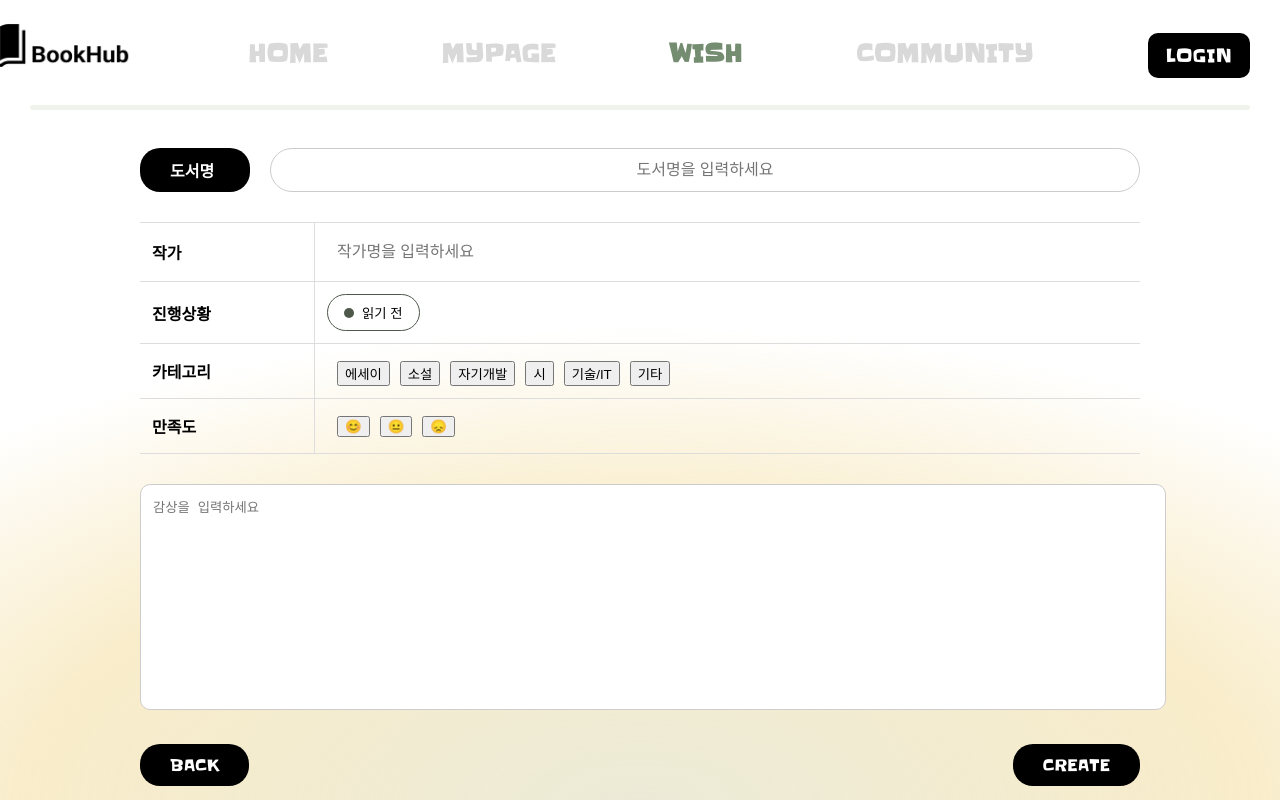
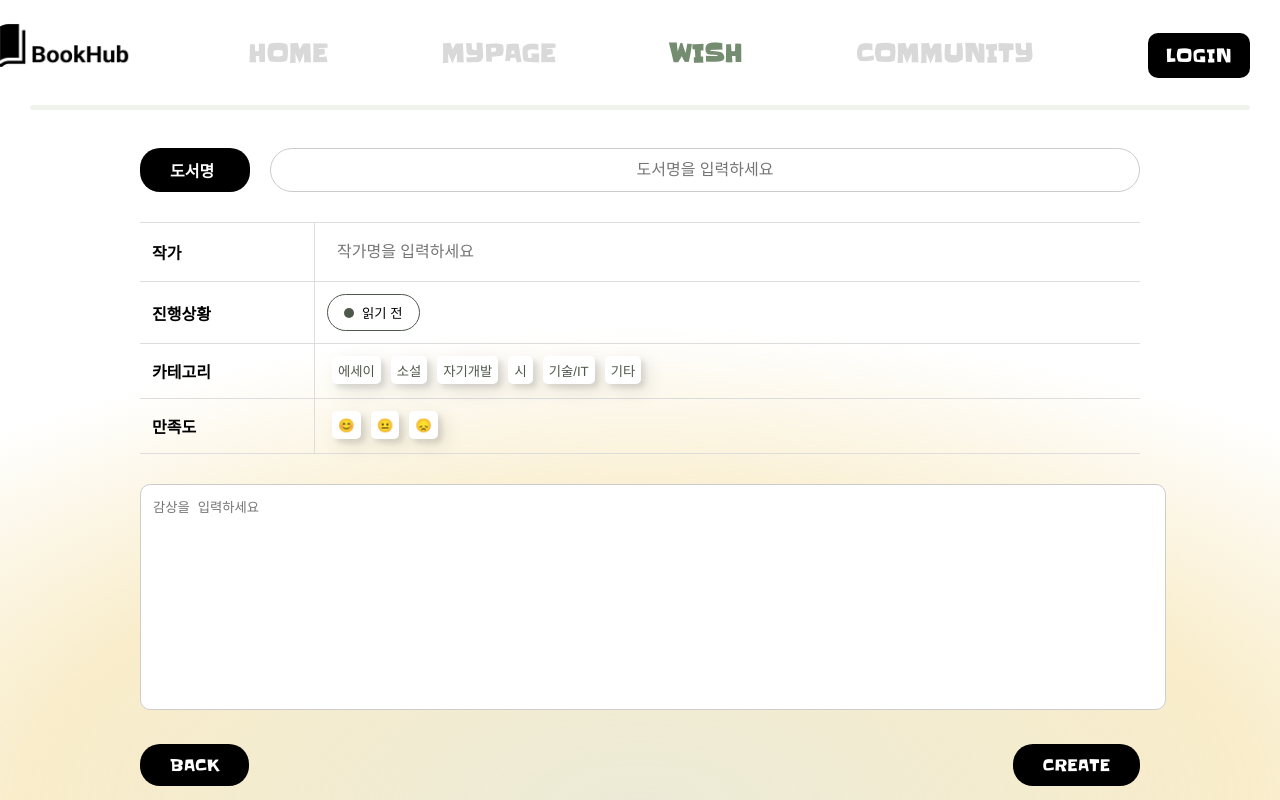
Before and after one commit to BookHub-BookTrio/BookHub-Front, a React (Create React App) app in the folder bookhub/: page /wish-create in a window 1280 px wide. Built offline with nearby package versions, Linux system fonts and the light colour scheme.

Commit message:
[Design/#29] - WishCreate 디자인 수정

```diff
--- a/bookhub/src/pages/wish/WishCreate.module.css
+++ b/bookhub/src/pages/wish/WishCreate.module.css
@@ -17,6 +17,8 @@
 	padding-top: 140px;
 	align-items: center;
 	min-width: 1000px;
+	font-family: "Pretendard-Regular", Helvetica;
+  font-weight: 400;
 }
 
 .titleArea {
@@ -41,6 +43,8 @@
 	border-radius: 999px;
 	border: 1px solid #ccc;
 	font-size: 16px;
+	font-family: "Pretendard-Regular", Helvetica;
+  font-weight: 400;
 	text-align: center;
 }
 
@@ -67,6 +71,8 @@
 	padding: 8px 10px;
 	background: transparent;
 	border: none;
+	font-family: "Pretendard-Regular", Helvetica;
+  font-weight: 400;
 	font-size: 16px;
 	outline: none;
 }
@@ -80,6 +86,8 @@
 	border-radius: 999px;
 	background: white;
 	cursor: pointer;
+	font-family: "Pretendard-Regular", Helvetica;
+  font-weight: 400;
 }
 
 .progressDot {
@@ -99,6 +107,8 @@
 .starButton {
 	border: none;
 	background: none;
+	font-family: "Pretendard-Regular", Helvetica;
+  font-weight: 400;
 	font-size: 16px;
 	cursor: pointer;
 }
@@ -106,13 +116,33 @@
 .categoryOptions,
 .starOptions {
 	position: absolute;
-	top: 0px;
-	left: 5px;
+	top: -5px;
+	left: 0px;
 	display: flex;
 	flex-wrap: wrap;
 	gap: 10px;
 	border: none;
 	padding: 5px;
+}
+
+.categoryOptions button,
+.starOptions button {
+	height: 28px;
+	cursor: pointer;
+	box-shadow:inset 2px 2px 2px 0px rgba(255,255,255,.5),
+	7px 7px 20px 0px rgba(0,0,0,.1),
+	4px 4px 5px 0px rgba(0,0,0,.1);
+	color: #4e594b;
+	background-color: #ffffff;
+	border-radius: 5px;
+	border: none;
+	font-family: "Pretendard-Regular", Helvetica;
+  font-weight: 400;
+}
+
+.categoryOptions button:hover,
+.starOptions button:hover {
+	background: linear-gradient(0deg, #F7E8BDCC 0%, #f9d779 100%);
 }
 
 .contentArea {
```
